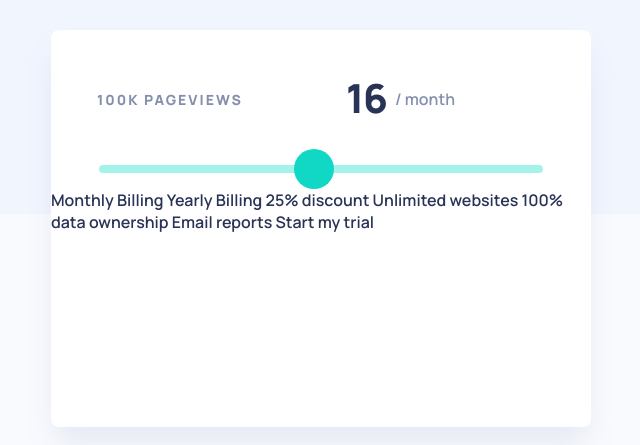
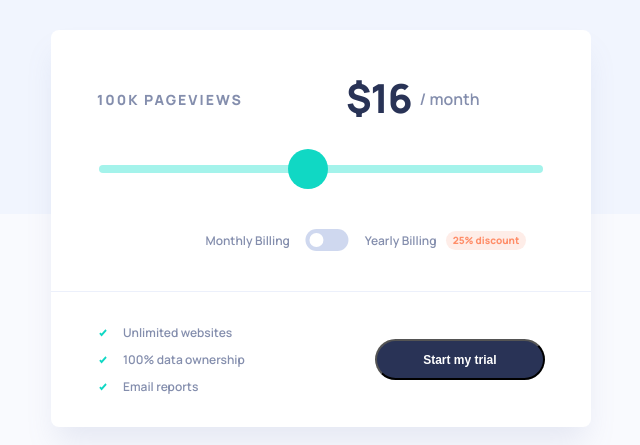
Before and after one commit to Alex070822/frontend-mentor, a React (Create React App) app in the folder interactive-pricing-component/: page / in a window 1280 px wide. Shown: the part 236-681 px from the top of the page, without its empty margins (319-959 px from the left). Built offline with nearby package versions, Linux system fonts and the light colour scheme.

Commit message:
Add Interactive Pricing Component

```diff
--- a/interactive-pricing-component/src/App.tsx
+++ b/interactive-pricing-component/src/App.tsx
@@ -1,9 +1,21 @@
 import "./styles.scss";
-import { useRef } from "react";
+import { useRef, useState } from "react";
+import Checkmark from "./media/icon-check.svg";
 
 function App() {
+  //Range slider
   const sliderRef = useRef(null);
-  console.log(sliderRef);
+  const [sliderValue, setSliderValue] = useState(16);
+  const viewsPerDollar = sliderValue * 6.25;
+
+  //Toggle switch
+  const [pricing, setPricing] = useState(false);
+  const monthlyCost = sliderValue;
+  const annualCost = sliderValue * 12 * 0.75;
+
+  function togglePricing() {
+    setPricing((prevMode) => !prevMode);
+  }
 
   return (
     <div className="App">
@@ -17,26 +29,62 @@ function App() {
       </header>
       <main>
         <div></div>
-        <p className="page-views">100K Pageviews</p>
+        <p className="page-views">{`${viewsPerDollar}K Pageviews`}</p>
         <div className="amount-per-period">
-          <span className="amount">16</span>
+          <span className="amount">{`$${
+            !pricing ? monthlyCost : annualCost
+          }`}</span>
           <span className="period">/ month</span>
         </div>
         <div className="slide-container">
           <input
+            onChange={() => {
+              if (sliderRef.current != null) {
+                setSliderValue(sliderRef.current["value"]);
+              }
+            }}
             type="range"
-            min="1"
+            className="range-slider"
+            value={sliderValue}
+            min="2"
             max="32"
-            defaultValue="16"
-            className="slider"
-            id="myRange"
+            step="2"
             ref={sliderRef}
           />
         </div>
-        <p>
-          Monthly Billing Yearly Billing 25% discount Unlimited websites 100%
-          data ownership Email reports Start my trial
-        </p>
+        <div className="billing-grouping">
+          <div className="toggle-info">
+            <p className="toggle-details">Monthly Billing</p>
+            <label className="switch">
+              <input
+                type="checkbox"
+                onClick={togglePricing}
+                aria-label="toggle-pricing"
+              />
+              <div className="round slider"></div>
+            </label>
+            <p className="toggle-details">Yearly Billing</p>
+          </div>
+          <p className="discount">25% discount</p>
+        </div>
+        <hr />
+        <div className="benefits-grouping">
+          <div className="benefits">
+            <div className="checkmark-grouping">
+              <img src={Checkmark} alt="checkmark" className="checkmark" />
+              <p>Unlimited websites</p>
+            </div>
+            <div className="checkmark-grouping">
+              <img src={Checkmark} alt="checkmark" className="checkmark" />
+              <p>100% data ownership</p>
+            </div>
+            <div className="checkmark-grouping">
+              <img src={Checkmark} alt="checkmark" className="checkmark" />
+              <p>Email reports</p>
+            </div>
+          </div>
+          <button className="trial-btn">Start my trial</button>
+        </div>
       </main>
       <footer className="attribution">
         Challenge by{" "}
--- a/interactive-pricing-component/src/styles.css
+++ b/interactive-pricing-component/src/styles.css
@@ -50,6 +50,14 @@ footer {
   margin-bottom: 4px;
 }
 
+hr {
+  background-color: #ECF0FB;
+  height: 1px;
+  border-width: 0;
+  margin-top: 40px;
+  margin-bottom: 32px;
+}
+
 .header-bg-img {
   position: absolute;
   display: flex;
@@ -100,17 +108,17 @@ footer {
   display: flex;
   align-items: center;
   height: 40px;
-  margin: 24px 48px 0 48px;
+  margin: 24px 48px 40px 48px;
 }
 
-.slider {
+.range-slider {
   -webkit-appearance: none;
   width: 100%;
   height: 8px;
   border-radius: 5px;
   background: #A4F3EB;
 }
-.slider::-webkit-slider-thumb {
+.range-slider::-webkit-slider-thumb {
   -webkit-appearance: none;
   appearance: none;
   width: 40px;
@@ -120,14 +128,14 @@ footer {
   border-radius: 20px;
   cursor: pointer;
 }
-.slider::-webkit-slider-thumb:active {
+.range-slider::-webkit-slider-thumb:active {
   background-color: #24AEA1;
   background-image: url("/media/icon-slider.svg");
   background-position: center;
   background-repeat: no-repeat;
   filter: drop-shadow(0 15px 30px rgba(0, 255, 231, 0.6));
 }
-.slider::-moz-range-thumb {
+.range-slider::-moz-range-thumb {
   width: 40px;
   height: 40px;
   border: 0;
@@ -135,7 +143,7 @@ footer {
   border-radius: 20px;
   cursor: pointer;
 }
-.slider::-moz-range-thumb:active {
+.range-slider::-moz-range-thumb:active {
   background-color: #24AEA1;
   background-image: url("/media/icon-slider.svg");
   background-position: center;
@@ -143,4 +151,127 @@ footer {
   filter: drop-shadow(0 15px 30px rgba(0, 255, 231, 0.6));
 }
 
+.billing-grouping {
+  display: flex;
+  height: 22px;
+  align-items: center;
+}
+
+.toggle-info {
+  position: absolute;
+  left: 50%;
+  transform: translateX(-50%);
+  display: inline-flex;
+  align-items: center;
+}
+
+.toggle-details {
+  display: flex;
+  color: #848EAD;
+  font-weight: 600;
+  font-size: 12px;
+}
+
+.switch {
+  position: relative;
+  display: inline-block;
+  height: 22px;
+  width: 43px;
+  margin: 0 16px;
+}
+.switch input {
+  opacity: 0;
+  height: 0;
+  width: 0;
+}
+
+.slider {
+  position: absolute;
+  cursor: pointer;
+  top: 0;
+  left: 0;
+  bottom: 0;
+  right: 0;
+  background: #CFD8EF;
+}
+.slider:before {
+  position: absolute;
+  content: "";
+  height: 14px;
+  width: 14px;
+  left: 4px;
+  bottom: 4px;
+  background: #FFFFFF;
+  transition: transform 400ms ease;
+}
+.slider.round {
+  border-radius: 15px;
+}
+.slider.round:before {
+  border-radius: 50%;
+}
+
+input[type=checkbox]:checked + .slider {
+  background: #7AEADF;
+}
+input[type=checkbox]:checked + .slider:before {
+  transform: translateX(20px);
+}
+
+.discount {
+  display: inline-flex;
+  height: 19px;
+  width: 80px;
+  background: #FEEDE8;
+  color: #FF8D68;
+  font-weight: 800;
+  font-size: 10px;
+  align-items: center;
+  justify-content: center;
+  border-radius: 15px;
+  margin-left: auto;
+  margin-right: 65px;
+}
+
+.benefits-grouping {
+  display: flex;
+  align-items: center;
+}
+
+.benefits {
+  display: inline-flex;
+  flex-direction: column;
+  row-gap: 10px;
+  font-weight: 600;
+  font-size: 12px;
+  color: #848EAD;
+  margin-left: 48px;
+  margin-right: 130px;
+}
+
+.checkmark-grouping {
+  display: flex;
+  align-items: center;
+}
+
+.checkmark {
+  height: 8px;
+  width: 8px;
+  margin-right: 16px;
+}
+
+.trial-btn {
+  cursor: pointer;
+  height: 41px;
+  width: 170px;
+  border-radius: 20.5px;
+  background: #293356;
+  font-weight: 800;
+  font-size: 12px;
+  color: #FFFFFF;
+}
+.trial-btn:hover {
+  opacity: 0.8;
+}
+
 /*# sourceMappingURL=styles.css.map */
--- a/interactive-pricing-component/src/styles.scss
+++ b/interactive-pricing-component/src/styles.scss
@@ -68,6 +68,14 @@ footer {
   margin-bottom: 4px;
 }
 
+hr {
+  background-color: $color-blue-5;
+  height: 1px;
+  border-width: 0;
+  margin-top: 40px;
+  margin-bottom: 32px;
+}
+
 .header-bg-img {
   position: absolute;
   display: flex;
@@ -118,10 +126,10 @@ footer {
   display: flex;
   align-items: center;
   height: 40px;
-  margin: 24px 48px 0 48px;
+  margin: 24px 48px 40px 48px;
 }
 
-.slider {
+.range-slider {
   -webkit-appearance: none;
   width: 100%;
   height: 8px;
@@ -164,3 +172,135 @@ footer {
     filter: drop-shadow(0 15px 30px rgba(0, 255, 231, 0.6));
   }
 }
+
+.billing-grouping {
+  display: flex;
+  height: 22px;
+  align-items: center;
+}
+
+.toggle-info {
+  position: absolute;
+  left: 50%;
+  transform: translateX(-50%);
+  display: inline-flex;
+  align-items: center;
+}
+
+.toggle-details {
+  display: flex;
+  color: $color-blue-2;
+  font-weight: 600;
+  font-size: 12px;
+}
+
+.switch {
+  position: relative;
+  display: inline-block;
+  height: 22px;
+  width: 43px;
+  margin: 0 16px;
+
+  input {
+    opacity: 0;
+    height: 0;
+    width: 0;
+  }
+}
+
+.slider {
+  position: absolute;
+  cursor: pointer;
+  top:0 ;
+  left: 0;
+  bottom: 0;
+  right: 0;
+  background: $color-blue-4;
+
+  &:before {
+    position: absolute;
+    content: "";
+    height: 14px;
+    width: 14px;
+    left: 4px;
+    bottom: 4px;
+    background: #FFFFFF;
+    transition: transform 400ms ease;
+  }
+
+  &.round {
+    border-radius: 15px;
+  }
+
+  &.round:before {
+    border-radius: 50%;
+  }
+}
+
+input[type="checkbox"]{
+
+  &:checked + .slider {
+    background: $color-cyan-3;
+  }
+
+  &:checked + .slider:before {
+    transform: translateX(20px);
+  }
+}
+
+.discount {
+  display: inline-flex;
+  height: 19px;
+  width: 80px;
+  background: $color-orange-2;
+  color: $color-orange-1;
+  font-weight: 800;
+  font-size: 10px;
+  align-items: center;
+  justify-content: center;
+  border-radius: 15px;
+  margin-left: auto;
+  margin-right: 65px;
+}
+
+.benefits-grouping {
+  display: flex;
+  align-items: center;
+}
+
+.benefits {
+  display: inline-flex;
+  flex-direction: column;
+  row-gap: 10px;
+  font-weight: 600;
+  font-size: 12px;
+  color: $color-blue-2;
+  margin-left: 48px;
+  margin-right: 130px;
+}
+
+.checkmark-grouping {
+  display: flex;
+  align-items: center;
+}
+
+.checkmark {
+  height: 8px;
+  width: 8px;
+  margin-right: 16px;
+}
+
+.trial-btn {
+  cursor: pointer;
+  height: 41px;
+  width: 170px;
+  border-radius: 20.5px;
+  background: $color-blue-1;
+  font-weight: 800;
+  font-size: 12px;
+  color: #FFFFFF;
+
+  &:hover {
+    opacity: 0.8;
+  }
+}
```
Also changed, not shown: interactive-pricing-component/src/media/bg-pattern.svg (deleted), 1 other file (tests, documents, lock files or other folders).
